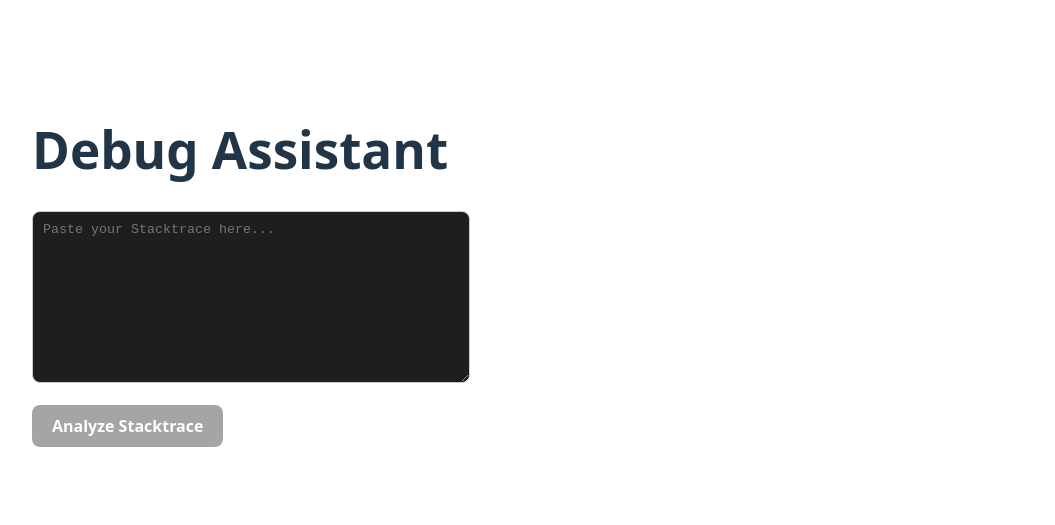
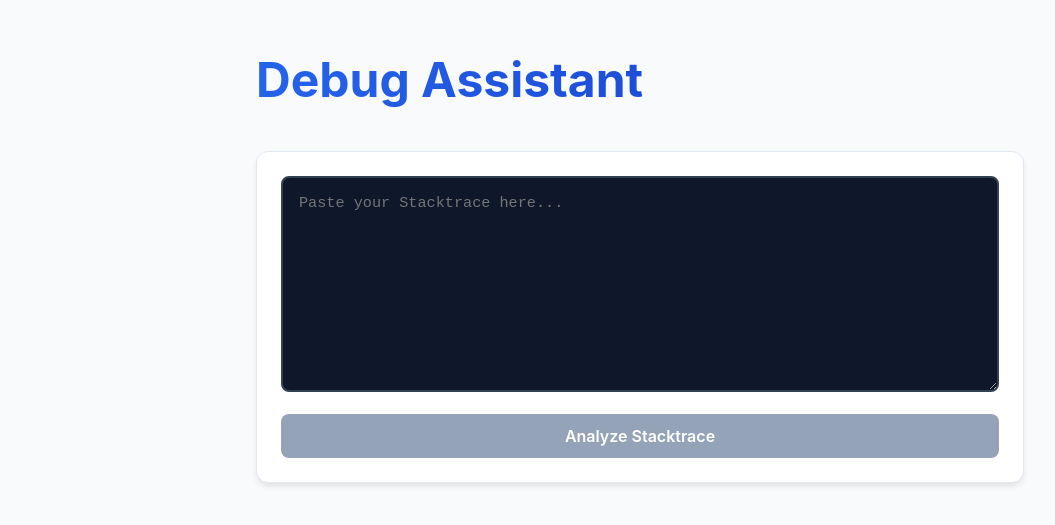
Before and after one commit to danielsamo-se/debugassistant, a React app in the folder frontend/: page / in a window 1280 px wide. Shown: the part 133-658 px from the top of the page, without its empty margins (0-1055 px from the left). Built offline with nearby package versions, Linux system fonts and the light colour scheme; the HTML template or start-up script is replaced by a standard one.

Commit message:
style: Improve UI layout and result card display

```diff
--- a/frontend/src/App.css
+++ b/frontend/src/App.css
@@ -1,63 +1,150 @@
+:root {
+  --primary: #2563eb;
+  --bg-color: #f8fafc;
+  --card-bg: #ffffff;
+  --text-main: #1e293b;
+  --text-muted: #64748b;
+  --border: #e2e8f0;
+}
+
+/* WICHTIG: min-height statt height, damit wir scrollen können */
+body {
+  margin: 0;
+  background-color: var(--bg-color);
+  font-family: 'Inter', system-ui, -apple-system, sans-serif;
+  min-height: 100vh;
+  overflow-y: auto; /* Erlaubt vertikales Scrollen */
+}
+
+#root {
+  display: flex;
+  justify-content: center;
+  width: 100%;
+}
+
 .container {
+  width: 100%;
   max-width: 800px;
-  margin: 0 auto;
-  padding: 2rem;
-  font-family: system-ui, sans-serif;
+  padding: 4rem 1rem;
+  box-sizing: border-box;
+}
+
+h1 {
+  font-size: 3rem;
+  margin-bottom: 2rem;
+  /* Fix für das abgeschnittene 'g': Mehr line-height und padding unten */
+  line-height: 1.2;
+  padding-bottom: 0.2em;
+  background: linear-gradient(to right, #2563eb, #1d4ed8);
+  -webkit-background-clip: text;
+  -webkit-text-fill-color: transparent;
+  display: inline-block;
+}
+
+/* Input Area */
+.input-section {
+  background: var(--card-bg);
+  padding: 1.5rem;
+  border-radius: 12px;
+  box-shadow: 0 4px 6px -1px rgba(0, 0, 0, 0.1);
+  border: 1px solid var(--border);
+  margin-bottom: 2rem;
 }
 
 textarea {
   width: 100%;
-  padding: 10px;
+  padding: 1rem;
   border-radius: 8px;
-  border: 1px solid #ccc;
-  font-family: monospace;
-  margin-bottom: 1rem;
-  background-color: #1e1e1e;
-  color: #fff;
+  border: 2px solid #334155;
+  font-family: 'JetBrains Mono', monospace;
+  font-size: 0.95rem;
+  background-color: #0f172a;
+  color: #f8fafc;
+  resize: vertical;
+  min-height: 200px; /* Gute Startgröße */
+  box-sizing: border-box; /* WICHTIG: Verhindert, dass Padding die Breite sprengt */
+}
+
+textarea:focus {
+  outline: none;
+  border-color: var(--primary);
 }
 
 button {
-  padding: 10px 20px;
-  background-color: #646cff;
+  margin-top: 1rem;
+  padding: 0.75rem 1.5rem;
+  background-color: var(--primary);
   color: white;
   border: none;
   border-radius: 8px;
+  font-weight: 600;
   cursor: pointer;
-  font-weight: bold;
+  width: 100%;
+}
+
+button:hover:not(:disabled) {
+  background-color: #1d4ed8;
 }
 
 button:disabled {
-  background-color: #a5a5a5;
+  background-color: #94a3b8;
   cursor: not-allowed;
 }
 
-.error-box {
-  margin-top: 1rem;
-  padding: 1rem;
-  background-color: #ffdddd;
-  color: #d8000c;
-  border-radius: 8px;
+/* Ergebnisse */
+.summary {
+  display: flex;
+  gap: 0.5rem;
+  margin-bottom: 1.5rem;
+  flex-wrap: wrap;
 }
 
-.result-section {
-  margin-top: 2rem;
-  padding: 1rem;
-  border: 1px solid #eee;
-  border-radius: 8px;
-  background-color: #f9f9f9;
+.badge {
+  background: white;
+  padding: 0.5rem 1rem;
+  border-radius: 20px;
+  border: 1px solid var(--border);
+  font-size: 0.85rem;
+  color: var(--text-muted);
 }
 
-.json-dump {
-  background: #2d2d2d;
-  color: #83c16a;
+.results-list {
+  display: flex;
+  flex-direction: column;
+  gap: 1rem;
+}
+
+.result-card {
+  background: white;
+  border: 1px solid var(--border);
   padding: 1rem;
   border-radius: 8px;
-  overflow-x: auto;
-  font-size: 0.9rem;
+  transition: transform 0.2s;
 }
 
-.summary {
+.result-card:hover {
+  border-color: var(--primary);
+  transform: translateY(-2px);
+  box-shadow: 0 4px 6px rgba(0,0,0,0.05);
+}
+
+.result-card.top-match {
+  border: 2px solid var(--primary);
+  background-color: #f0f9ff;
+}
+
+.result-title {
+  font-size: 1.1rem;
+  font-weight: 600;
+  color: var(--primary);
+  text-decoration: none;
+  display: block;
+  margin-bottom: 0.5rem;
+}
+
+.result-meta {
+  font-size: 0.85rem;
+  color: var(--text-muted);
   display: flex;
-  gap: 20px;
-  margin-bottom: 1rem;
+  gap: 1rem;
 }
--- a/frontend/src/components/ResultDisplay.tsx
+++ b/frontend/src/components/ResultDisplay.tsx
@@ -7,18 +7,51 @@ interface Props {
 export default function ResultDisplay({ result }: Props) {
     return (
         <div className="result-section">
-            <h3>Analysis Result</h3>
-
             <div className="summary">
-                <p><strong>Lang:</strong> {result.language}</p>
-                <p><strong>Type:</strong> {result.exceptionType}</p>
-                <p><strong>Score:</strong> {result.score}</p>
+                <div className="badge">Language: <strong>{result.language.toUpperCase()}</strong></div>
+                <div className="badge">Type: <strong>{result.exceptionType}</strong></div>
+                <div className="badge" style={{ color: result.score > 0 ? 'green' : 'gray' }}>
+                    Score: <strong>{result.score}</strong>
+                </div>
             </div>
 
-            {/* Debug JSON View */}
-            <pre className="json-dump">
-                {JSON.stringify(result, null, 2)}
-            </pre>
+            <h3 style={{ marginBottom: '1rem', color: '#334155' }}>
+                Found {result.results.length} Solutions
+            </h3>
+
+            <div className="results-list">
+                {result.results.length === 0 ? (
+                    <p style={{ textAlign: 'center', color: '#64748b' }}>
+                        No matches found on GitHub.
+                    </p>
+                ) : (
+                    result.results.map((item, index) => {
+                        const isTopMatch = index === 0 && item.score > 2;
+
+                        return (
+                            <div
+                                key={index}
+                                className={`result-card ${isTopMatch ? 'top-match' : ''}`}
+                            >
+                                <a
+                                    href={item.url}
+                                    target="_blank"
+                                    rel="noopener noreferrer"
+                                    className="result-title"
+                                >
+                                    {isTopMatch && "★ "} {item.title}
+                                </a>
+
+                                <div className="result-meta">
+                                    <span> {item.comments ?? 0} Comments</span>
+                                    <span> {item.reactions} Reactions</span>
+                                    <span>Score: {item.score.toFixed(1)}</span>
+                                </div>
+                            </div>
+                        );
+                    })
+                )}
+            </div>
         </div>
     );
 }
```
Also changed, not shown: frontend/src/types/index.ts (+10 -1 lines).
